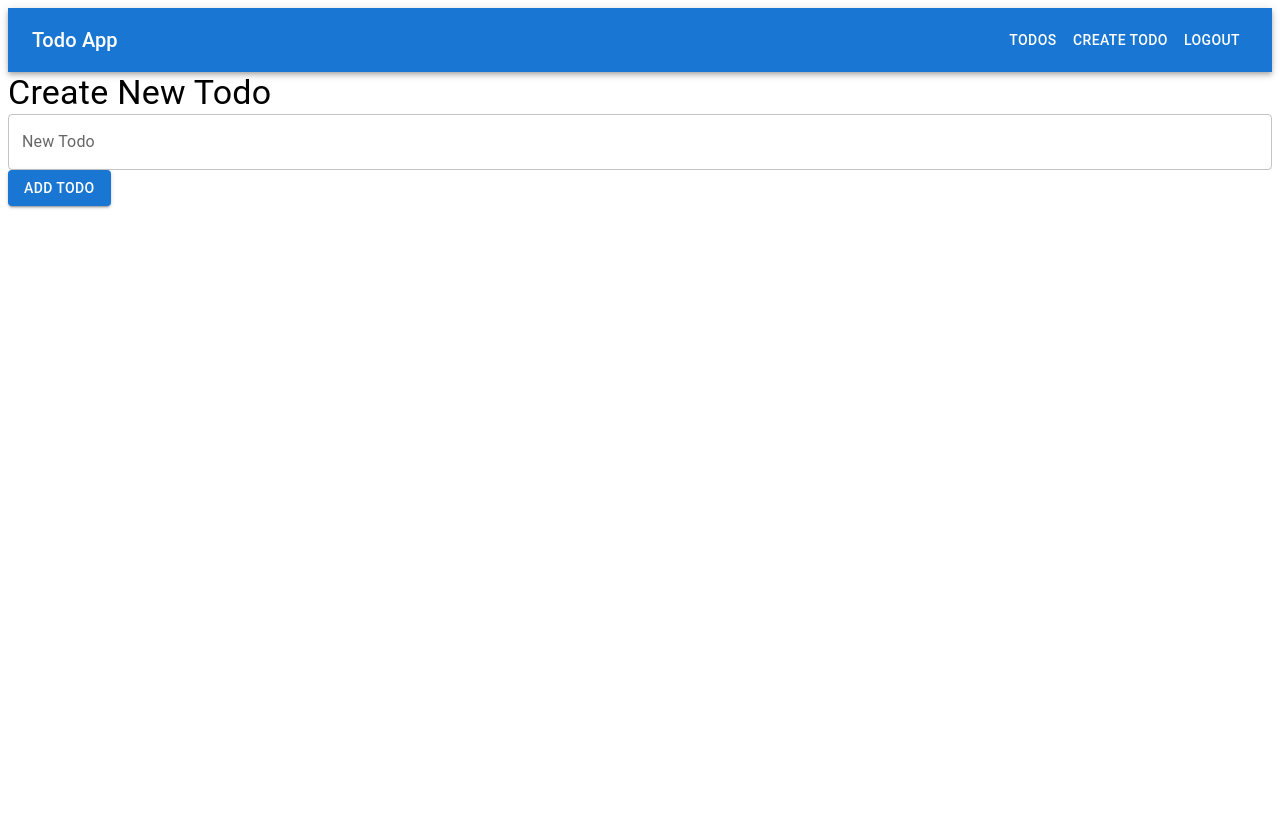
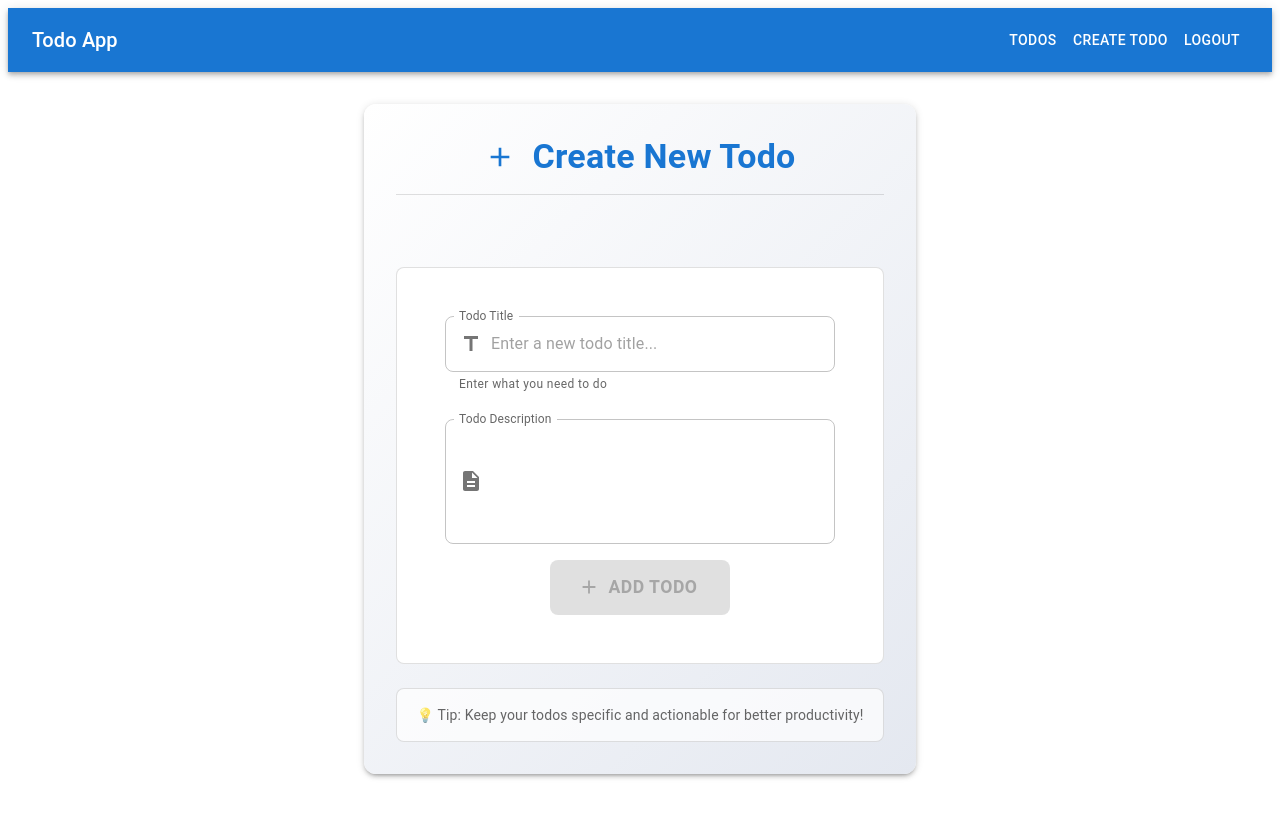
Before and after one commit to dev-crusader/todo-list, a React (Vite) app: page /todos/new in a window 1280 px wide. Built offline with nearby package versions, Linux system fonts and the light colour scheme; sample sign-in values are in the browser's storage.

Commit message:
UI updated for create todo

```diff
--- a/src/components/CreateTodo.jsx
+++ b/src/components/CreateTodo.jsx
@@ -1,10 +1,32 @@
 import React, { useState } from "react";
 import { useTodoService } from "../services/TodoService";
 import { useNavigate } from "react-router-dom";
-import { Button, TextField, Typography, Alert } from "@mui/material";
+import {
+  Button,
+  TextField,
+  Typography,
+  Alert,
+  Box,
+  Paper,
+  Container,
+  Divider,
+  InputAdornment,
+  Card,
+  CardContent,
+  Slide,
+  Zoom,
+} from "@mui/material";
+
+import {
+  Add as AddIcon,
+  Title as TitleIcon,
+  Description as DescriptionIcon,
+  CheckCircle as CheckCircleIcon,
+} from "@mui/icons-material";
 
 const CreateTodo = () => {
   const [title, setTitle] = useState("");
+  const [description, setDescription] = useState("");
   const [success, setSuccess] = useState(false);
   const [error, setError] = useState(null);
   const navigate = useNavigate();
@@ -12,15 +34,22 @@ const CreateTodo = () => {
 
   const handleSubmit = async (e) => {
     e.preventDefault();
+
+    if (!title.trim()) {
+      setError("Todo title cannot be empty");
+      return;
+    }
     try {
-      const response = await todoService.createTodo(title);
+      setError(null);
+      const response = await todoService.createTodo({ title, description });
       if (!response?.error) {
         setTitle("");
+        setDescription("");
         setSuccess(true);
         setTimeout(() => {
           setSuccess(false);
           navigate("/todos");
-        }, 2000);
+        }, 1500);
       } else {
         setError("Failed to create a new todo item");
       }
@@ -30,24 +59,173 @@ const CreateTodo = () => {
   };
 
   return (
-    <div>
-      <Typography variant="h4">Create New Todo</Typography>
-      {error && <Alert severity="error">{error}</Alert>}
-      {success && <Alert severity="success">Todo created successfully!</Alert>}
+    <Container maxWidth="sm" sx={{ py: 4 }}>
+      <Slide direction="down" in={true} timeout={500}>
+        <Paper
+          elevation={3}
+          sx={{
+            p: 4,
+            borderRadius: 3,
+            background: "linear-gradient(135deg, #ffffff 0%, #e4e8f0 100%)",
+            position: "relative",
+          }}
+        >
+          <Box
+            display="flex"
+            alignItems="center"
+            justifyContent="center"
+            mb={2}
+          >
+            <AddIcon color="primary" sx={{ fontSize: 32, mr: 2 }} />
+            <Typography
+              variant="h4"
+              component="h1"
+              fontWeight="600"
+              color="primary"
+            >
+              Create New Todo
+            </Typography>
+          </Box>
+
+          <Divider />
+
+          <Box
+            sx={{
+              height: "72px",
+              display: "flex",
+              alignItems: "center",
+              justifyContent: "center",
+            }}
+          >
+            {error && (
+              <Zoom in={!!error} timeout={300}>
+                <Alert
+                  severity="error"
+                  sx={{
+                    borderRadius: 1,
+                    width: "100%",
+                    mx: 1,
+                  }}
+                  onClose={() => setError(null)}
+                >
+                  {error}
+                </Alert>
+              </Zoom>
+            )}
+
+            {!error && success && (
+              <Zoom in={success} timeout={300}>
+                <Alert
+                  severity="success"
+                  sx={{
+                    borderRadius: 1,
+                    width: "100%",
+                  }}
+                  icon={<CheckCircleIcon fontSize="inherit" />}
+                >
+                  Todo created successfully!
+                </Alert>
+              </Zoom>
+            )}
+          </Box>
+
+          <Card variant="outlined" sx={{ mb: 3, borderRadius: 2 }}>
+            <CardContent sx={{ p: 3, m: 3 }}>
               <form onSubmit={handleSubmit}>
                 <TextField
-          label="New Todo"
+                  label="Todo Title"
                   variant="outlined"
                   fullWidth
                   value={title}
                   onChange={(e) => setTitle(e.target.value)}
-          placeholder="Enter new todo title"
+                  error={!!error && !title.trim()}
+                  helperText={
+                    error && !title.trim()
+                      ? "Title is required"
+                      : "Enter what you need to do"
+                  }
+                  placeholder="Enter a new todo title..."
+                  InputProps={{
+                    startAdornment: (
+                      <InputAdornment position="start">
+                        <TitleIcon color="action" />
+                      </InputAdornment>
+                    ),
+                  }}
+                  sx={{
+                    mb: 3,
+                    "& .MuiOutlinedInput-root": {
+                      borderRadius: 2,
+                    },
+                  }}
                 />
-        <Button variant="contained" color="primary" type="submit">
+
+                <TextField
+                  label="Todo Description"
+                  variant="outlined"
+                  fullWidth
+                  multiline
+                  rows={4}
+                  value={description}
+                  onChange={(e) => setDescription(e.target.value)}
+                  InputProps={{
+                    startAdornment: (
+                      <InputAdornment position="start">
+                        <DescriptionIcon color="action" />{" "}
+                      </InputAdornment>
+                    ),
+                  }}
+                  sx={{
+                    mb: 2,
+                    "& .MuiOutlinedInput-root": {
+                      borderRadius: 2,
+                    },
+                  }}
+                />
+
+                <Box display="flex" justifyContent="center">
+                  <Button
+                    variant="contained"
+                    color="primary"
+                    type="submit"
+                    disabled={!title.trim()}
+                    startIcon={<AddIcon />}
+                    size="large"
+                    sx={{
+                      borderRadius: 2,
+                      px: 4,
+                      py: 1.5,
+                      fontWeight: "bold",
+                      fontSize: "1.1rem",
+                    }}
+                  >
                     Add Todo
                   </Button>
+                </Box>
               </form>
-    </div>
+            </CardContent>
+          </Card>
+
+          <Paper
+            variant="outlined"
+            sx={{
+              p: 2,
+              borderRadius: 2,
+              backgroundColor: "rgba(255, 255, 255, 0.7)",
+            }}
+          >
+            <Typography
+              variant="body2"
+              color="text.secondary"
+              textAlign="center"
+            >
+              💡 Tip: Keep your todos specific and actionable for better
+              productivity!
+            </Typography>
+          </Paper>
+        </Paper>
+      </Slide>
+    </Container>
   );
 };
 
```
Also changed, not shown: src/services/list.json (+62 -22 lines). Lines whose indentation alone changed are shown as unchanged.
